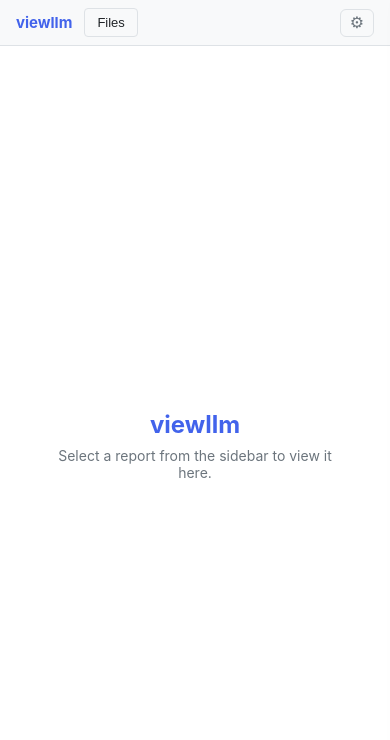
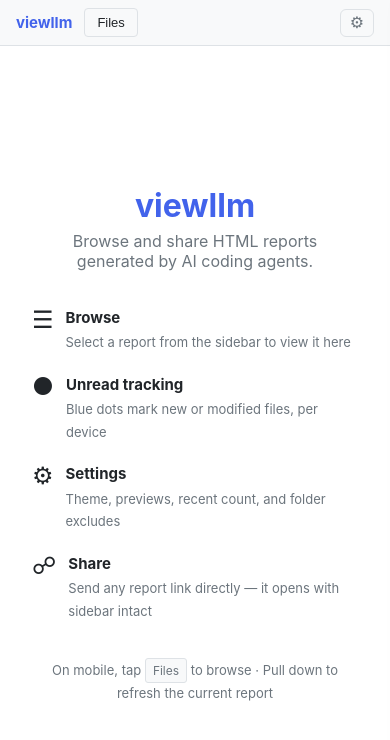
Before and after one commit to yz671/viewllm, a plain HTML site: page frontend/index.html in a window 390 px wide. Drawn offline with Linux system fonts and the light colour scheme; no server answers.

Commit message:
Add welcome page, improve mobile sidebar, add demo gitignore
- Rich welcome page with feature guide shown before selecting a file
- Mobile sidebar gets 20px bottom border for clear edge separation
- Add demo/ and npm/.npmrc to gitignore
- Add sanitize prompt for generating demo content

```diff
--- a/frontend/index.html
+++ b/frontend/index.html
@@ -658,19 +658,82 @@ body {
 
 .welcome {
   text-align: center;
-  padding: 40px;
+  padding: 48px 32px;
+  max-width: 680px;
+  overflow-y: auto;
 }
 
 .welcome h1 {
-  font-size: 24px;
+  font-size: 32px;
   font-weight: 700;
   color: var(--accent);
-  margin-bottom: 8px;
+  margin-bottom: 6px;
 }
 
-.welcome p {
+.welcome .tagline {
   color: var(--text-muted);
-  font-size: 14px;
+  font-size: 16px;
+  margin-bottom: 36px;
+}
+
+.welcome-features {
+  text-align: left;
+  display: grid;
+  grid-template-columns: 1fr 1fr;
+  gap: 20px;
+  margin-bottom: 36px;
+}
+
+.welcome-feature {
+  display: flex;
+  align-items: flex-start;
+  gap: 12px;
+}
+
+.welcome-feature-icon {
+  font-size: 24px;
+  line-height: 1;
+  flex-shrink: 0;
+  margin-top: 1px;
+}
+
+.welcome-feature-text {
+  font-size: 15px;
+  line-height: 1.5;
+}
+
+.welcome-feature-text strong {
+  display: block;
+  font-size: 15px;
+  margin-bottom: 2px;
+}
+
+.welcome-feature-text span {
+  color: var(--text-muted);
+  font-size: 13px;
+}
+
+.welcome-hint {
+  color: var(--text-muted);
+  font-size: 13px;
+  margin-top: 10px;
+  line-height: 1.6;
+}
+
+.welcome-hint kbd {
+  display: inline-block;
+  padding: 2px 7px;
+  border: 1px solid var(--border);
+  border-radius: 3px;
+  font-family: inherit;
+  font-size: 12px;
+  background: var(--bg-sidebar);
+}
+
+@media (max-width: 768px) {
+  .welcome-features {
+    grid-template-columns: 1fr;
+  }
 }
 
 .divider {
@@ -803,7 +866,40 @@ body {
       <div class="pull-touch-zone" id="pull-touch-zone"></div>
       <div class="welcome" id="welcome">
         <h1>viewllm</h1>
-        <p>Select a report from the sidebar to view it here.</p>
+        <p class="tagline">Browse and share HTML reports generated by AI coding agents.</p>
+        <div class="welcome-features">
+          <div class="welcome-feature">
+            <span class="welcome-feature-icon">&#9776;</span>
+            <div class="welcome-feature-text">
+              <strong>Browse</strong>
+              <span>Select a report from the sidebar to view it here</span>
+            </div>
+          </div>
+          <div class="welcome-feature">
+            <span class="welcome-feature-icon">&#9679;</span>
+            <div class="welcome-feature-text">
+              <strong>Unread tracking</strong>
+              <span>Blue dots mark new or modified files, per device</span>
+            </div>
+          </div>
+          <div class="welcome-feature">
+            <span class="welcome-feature-icon">&#9881;</span>
+            <div class="welcome-feature-text">
+              <strong>Settings</strong>
+              <span>Theme, previews, recent count, and folder excludes</span>
+            </div>
+          </div>
+          <div class="welcome-feature">
+            <span class="welcome-feature-icon">&#9741;</span>
+            <div class="welcome-feature-text">
+              <strong>Share</strong>
+              <span>Send any report link directly &mdash; it opens with sidebar intact</span>
+            </div>
+          </div>
+        </div>
+        <div class="welcome-hint">
+          On mobile, tap <kbd>Files</kbd> to browse &middot; Pull down to refresh the current report
+        </div>
       </div>
     </main>
   </div>
```
Also changed, not shown: docs/sanitize-prompt.md (added, +58 -0 lines), 1 other file.
